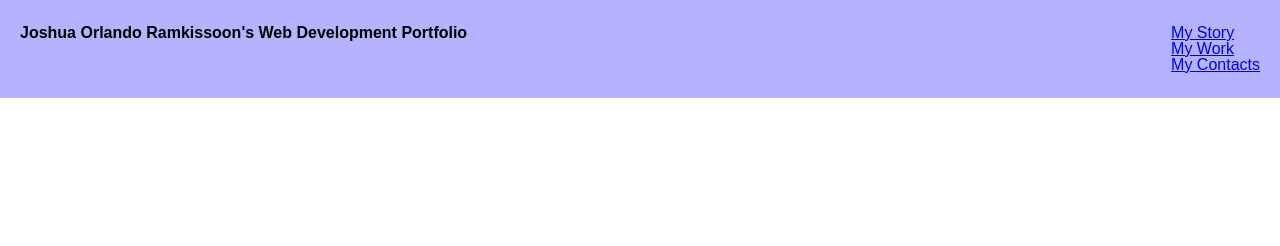
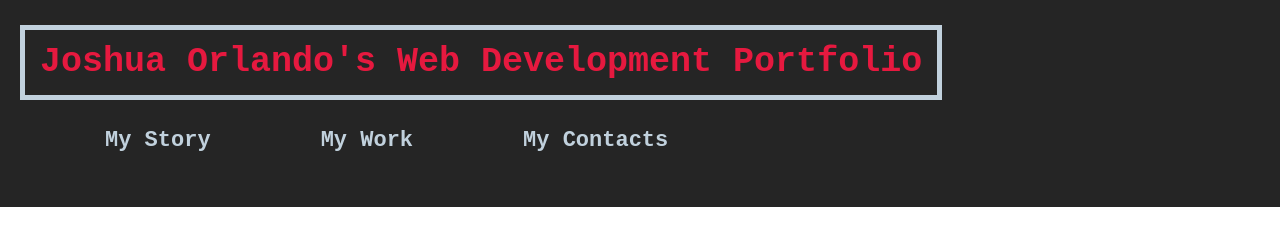
Before and after one commit to JoshuaOrlandoR/Challenge-2-Repo, a plain HTML site: page index.html in a window 1280 px wide. Drawn offline with Linux system fonts and the light colour scheme.

Commit message:
Third commit - changed color choices, added comments, completed nav bar style sheet section

```diff
--- a/assets/css/style.css
+++ b/assets/css/style.css
@@ -1,16 +1,56 @@
 :root {
-    --triadic1:#B5B3FE;
-    --triadic2:#FEB5B3;
-    --triadic3:#B3FEB5;
+    --background:#252525;
+    --contrast:#c1d1dd;
+    --brighttext:#e6193f;
+    --itext: monospace;
 
 }
 
 /*Styling for header section*/
+
 header {
     display: flex;
     padding: 25px 20px;
     justify-content: space-between;
     flex-wrap: wrap;
-    background-color: var(--triadic1);
+    background-color: var(--background);
+    z-index: 100; /*There will be a background graphic I have created that I intend to use for various parts of the webpage*/
+}
+
+h1 {
+    font-family: var(--itext);
+    color: var(--brighttext);
+    font-size: 35px;
+    font-weight: bold;
+    padding: 15px;
+    border: 5px solid var(--contrast);
 
 }
+
+header nav ul {
+    display: flex;
+    flex-wrap: wrap;
+    justify-content: space-between;
+    align-items: flex-end;
+    margin: 10px;
+    padding: 20px;
+
+}
+
+header li {
+    font-family: var(--itext);
+    font-size: 22px;
+
+}
+
+header a {
+    color: var(--contrast);
+    text-decoration: none;
+    font-weight: bold;
+    margin: 15px 55px;
+}
+
+header li a:hover {
+    color: var(--brighttext);
+    text-decoration: underline;
+}
--- a/index.html
+++ b/index.html
@@ -11,13 +11,13 @@
 
     <body>
         <header>
-           <h1> Joshua Orlando Ramkissoon's Web Development Portfolio</h1>
+           <h1> Joshua Orlando's Web Development Portfolio</h1> <!--Placeholder name for now-->
            <!--Nav bar-->
            <nav>
                 <ul>
                     <li> <a href="PLACEHOLDER FOR...">My Story</a></li>
                     <li> <a href="PLACEHOLDER FOR...">My Work</a></li>
-                    <li> <a href="PLACEHOLDER FOR...">My Contacts</a></li>
+                    <li> <a href="PLACEHOLDER FOR...">My Contacts</a></li>  <!--these links will redirect to various parts of the webpage, placeholder until these are added in the html-->
                 </ul>
            </nav>
         </header>
```
